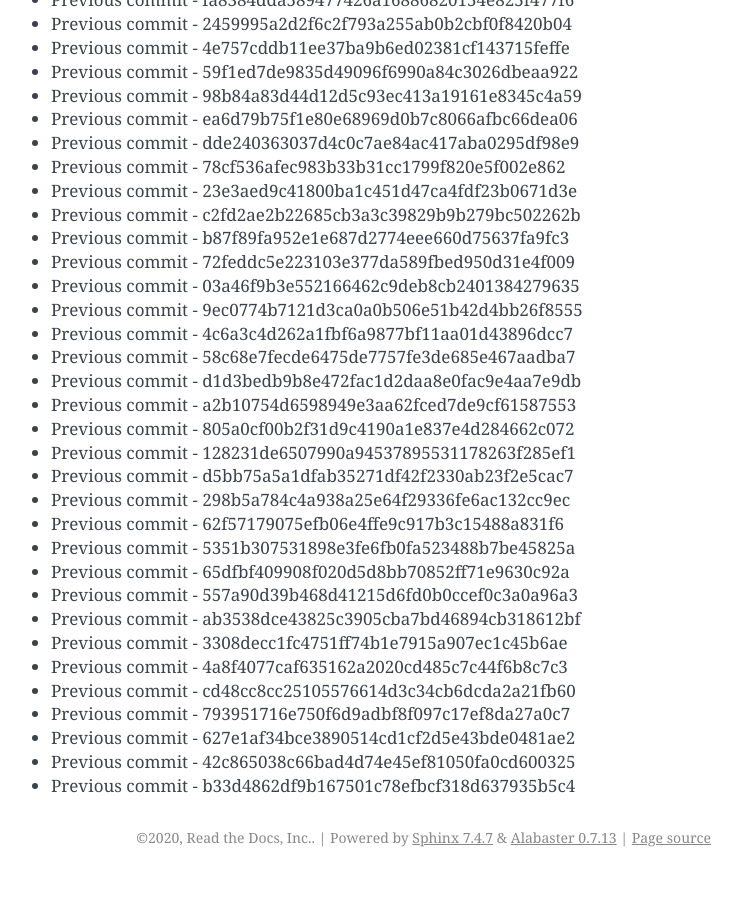
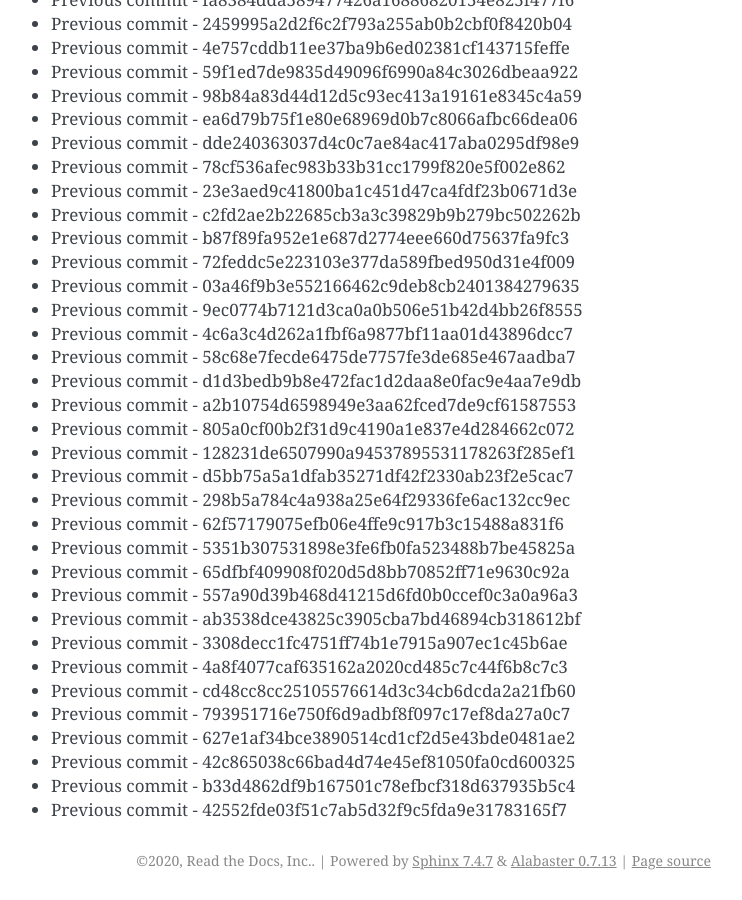
Before and after one commit to readthedocs/rtd-git-stresstest, a Sphinx documentation site: the page built from docs/updates.rst, in a window 1280 px wide and 900 px high, scrolled down 51390 px. Shown: the whole window, without its empty margins (399-1141 px from the left). Built offline with Sphinx 7.4.7, drawn with Linux system fonts in a browser that asks for light colours; before the commit the page ends 52267 px from its top, so only the background shows below that.

Commit message:
Generating commit from previous: 42552fde03f51c7ab5d32f9c5fda9e31783165f7

```diff
--- a/docs/updates.rst
+++ b/docs/updates.rst
@@ -2191,3 +2191,4 @@ It can be tested for any performance characteristics.
 * Previous commit - 627e1af34bce3890514cd1cf2d5e43bde0481ae2
 * Previous commit - 42c865038c66bad4d74e45ef81050fa0cd600325
 * Previous commit - b33d4862df9b167501c78efbcf318d637935b5c4
+* Previous commit - 42552fde03f51c7ab5d32f9c5fda9e31783165f7
```
